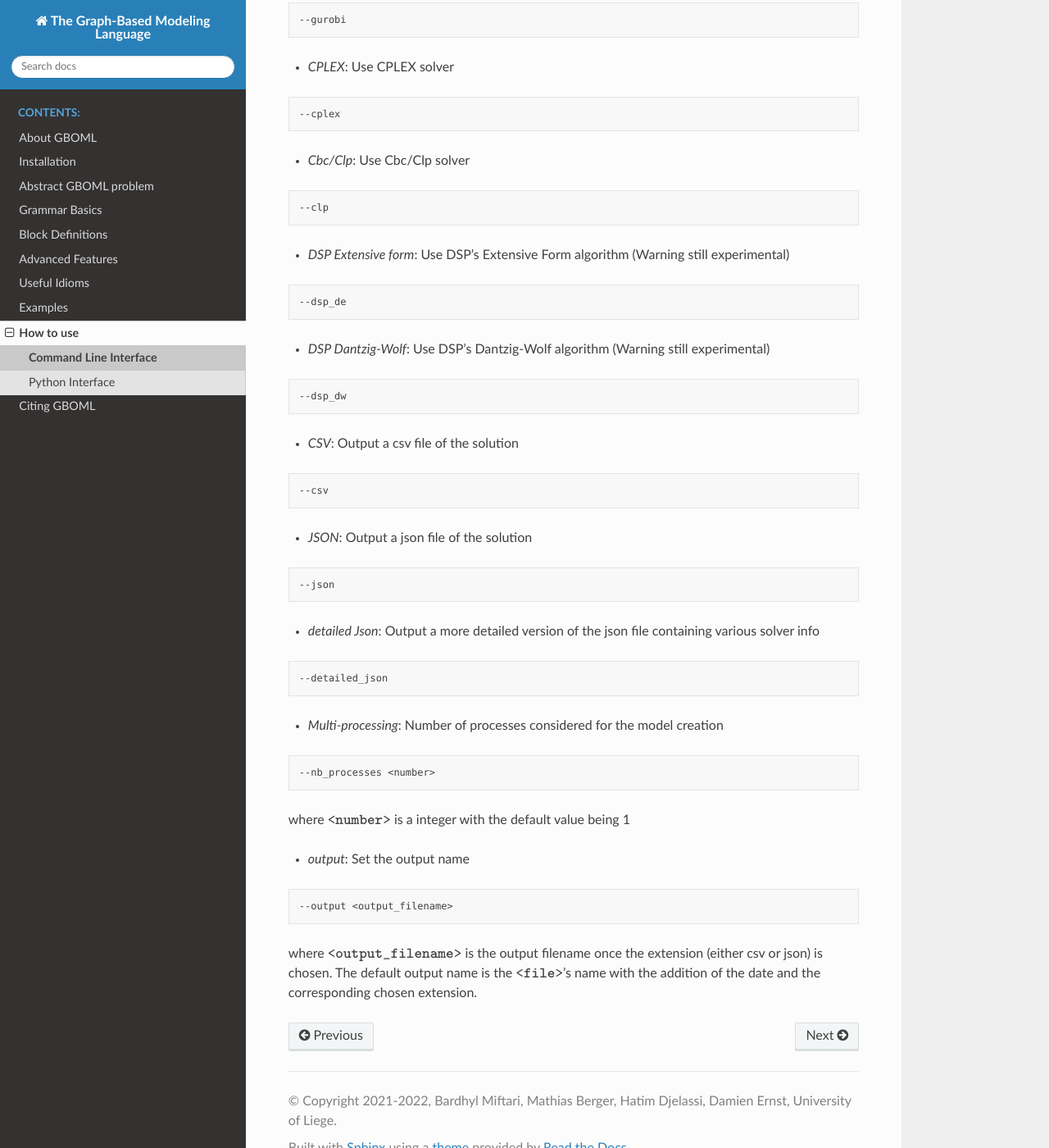
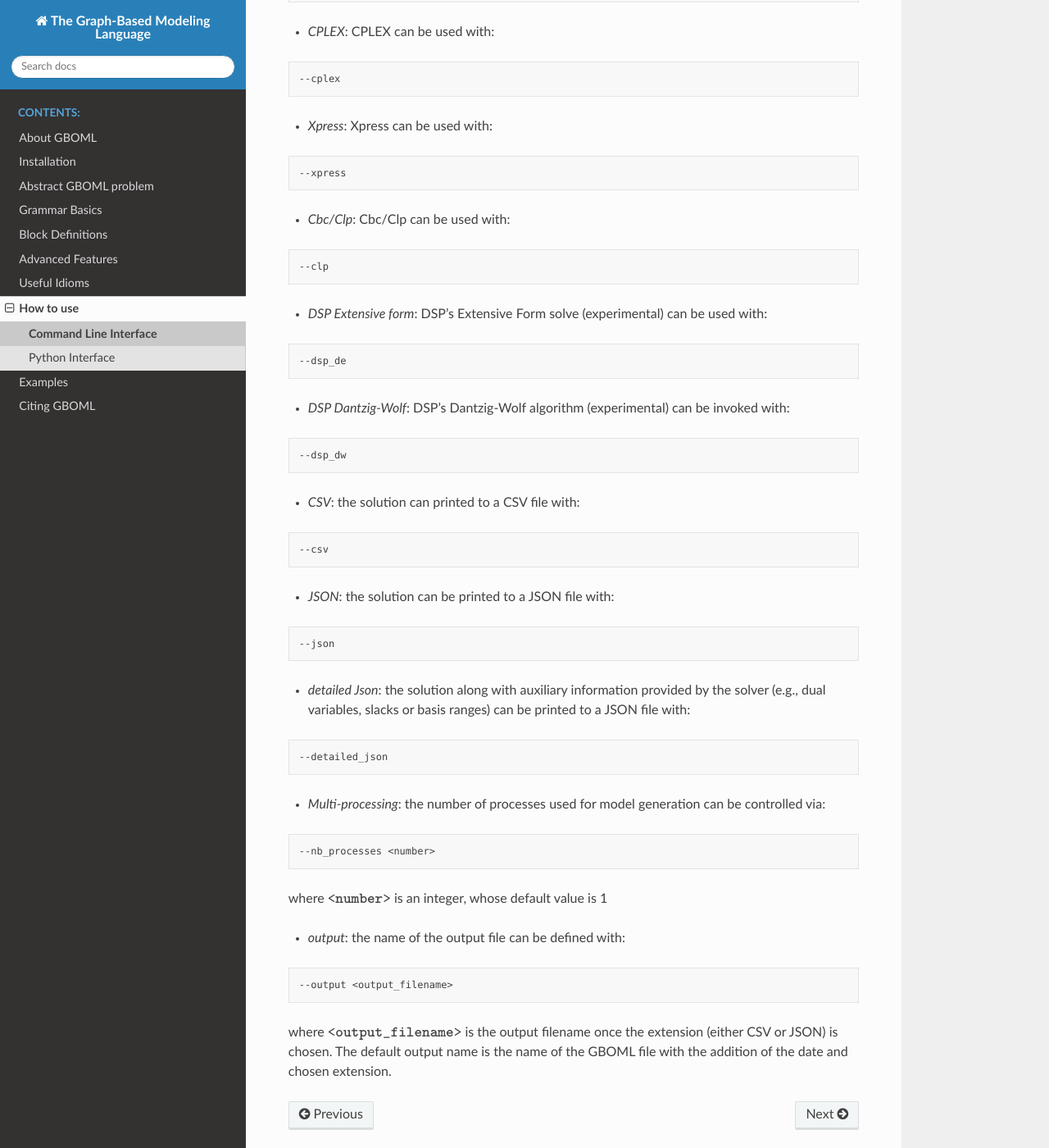
Before and after one commit to MathiasPBerger/gboml-docs-test, a Sphinx documentation site: the page built from docs/source/commandline.rst, in a window 1280 px wide and 1400 px high, scrolled down 803 px. Shown: the whole window at 82% size. Built offline with Sphinx 7.4.7 and the Read the Docs theme 2.0.0, drawn with Linux system fonts in a browser that asks for light colours; some of the changed text lies outside the part shown.

Commit message:
Proofread and updated command-line interface. Switched order of examples and how to use sections. Shifted Python API example to examples section and partly proofread it.

```diff
--- a/docs/source/commandline.rst
+++ b/docs/source/commandline.rst
@@ -3,95 +3,96 @@ Command Line Interface
 
 .. code-block:: bash
 
-   python main.py <file> <options>
+   gboml <file> <options>
 
-where :math:`\texttt{<file>}` is the name of the file to be considered and :math:`\texttt{<options>}` one or several options flags that can be activated.
+where :math:`\texttt{<file>}` is the name of the file to be considered and :math:`\texttt{<options>}` corresponds to one or several optional flags that can be activated.
+
 The options are the following :
 
-* *Print tokens*: To print the tokens outputted by the lexer you can add
+* *Print tokens*: the tokens output by the lexer can be printed with:
 
 .. code-block:: bash
 
    --lex
 
-* *Print the syntax tree*: To print the syntax tree by the parser you can add
+* *Print the syntax tree*: the syntax tree generated by the parser can be printed with:
 
 .. code-block:: bash
 
    --parser
 
-* *Print the matrices*: To print the matrix A, the vector b and C
+* *Print the matrices*: the coefficient, right-hand side and objective matrices and vectors can be printed with:
 
 .. code-block:: bash
 
    --matrix
 
-* *Linprog*: Use Linprog solver
-
-.. code-block:: bash
-
-   --linprog
-
-* *Gurobi*: Use Gurobi solver
+* *Gurobi*: Gurobi can be invoked with:
 
 .. code-block:: bash
 
    --gurobi
 
-* *CPLEX*: Use CPLEX solver
+* *CPLEX*: CPLEX can be used with:
 
 .. code-block:: bash
 
    --cplex
 
-* *Cbc/Clp*: Use Cbc/Clp solver
+* *Xpress*: Xpress can be used with:
+
+.. code-block:: bash
+
+  --xpress
+
+* *Cbc/Clp*: Cbc/Clp can be used with:
 
 .. code-block:: bash
 
    --clp
 
-* *DSP Extensive form*: Use DSP's Extensive Form algorithm (Warning still experimental)
+* *DSP Extensive form*: DSP's Extensive Form solve (experimental) can be used with:
 
 .. code-block:: bash
 
    --dsp_de
 
-* *DSP Dantzig-Wolf*: Use DSP's Dantzig-Wolf algorithm  (Warning still experimental)
+* *DSP Dantzig-Wolf*: DSP's Dantzig-Wolf algorithm (experimental) can be invoked with:
 
 .. code-block:: bash
 
    --dsp_dw
 
-* *CSV*: Output a csv file of the solution
+* *CSV*: the solution can printed to a CSV file with:
 
 .. code-block:: bash
 
    --csv
 
-* *JSON*: Output a json file of the solution
+* *JSON*: the solution can be printed to a JSON file with:
 
 .. code-block:: bash
 
    --json
 
-* *detailed Json*: Output a more detailed version of the json file containing various solver info
+* *detailed Json*: the solution along with auxiliary information provided by the solver (e.g., dual variables, slacks or basis ranges) can be printed to a JSON file with:
 
 .. code-block:: bash
 
 	--detailed_json
 
-* *Multi-processing*: Number of processes considered for the model creation
+* *Multi-processing*: the number of processes used for model generation can be controlled via:
 
 .. code-block:: bash
 
 	--nb_processes <number>
 
-where :math:`\texttt{<number>}` is a integer with the default value being 1
+where :math:`\texttt{<number>}` is an integer, whose default value is 1
 
-* *output*: Set the output name
+* *output*: the name of the output file can be defined with:
 
 .. code-block:: bash
 
 	--output <output_filename>
 
-where :math:`\texttt{<output_filename>}` is the output filename once the extension (either csv or json) is chosen. The default output name is the :math:`\texttt{<file>}`'s name with the addition of the date and the corresponding chosen extension.
+where :math:`\texttt{<output_filename>}` is the output filename once the extension (either CSV or JSON) is chosen. The default output name is the name of the GBOML file with the addition of the date and chosen extension.
--- a/docs/source/examples.rst
+++ b/docs/source/examples.rst
@@ -7,5 +7,6 @@ This section describes some examples
    :maxdepth: 3
    :caption: Contents:
 
-   ./microgrid.rst
-   ./remote_hub.rst
+   ./microgrid_example.rst
+   ./remote_hub_example.rst
+   ./python_api_example.rst
--- a/docs/source/index.rst
+++ b/docs/source/index.rst
@@ -17,8 +17,8 @@ Graph-Based Optimization Modeling Language Documentation
    ./block_definitions.rst
    ./advanced_features.rst
    ./useful_idioms.rst
+   ./how_to_use.rst
    ./examples.rst
-   ./how_to_use.rst
    ./citation.rst
 
 
--- a/docs/source/microgrid.rst
+++ b/docs/source/microgrid_example.rst
@@ -192,11 +192,11 @@ How to run the example
 
 There are two ways of running the microgrid example:
 
-* From the command line: first, you need to go to the GBOML directory, open a terminal and write the following,
+* From the command line: first, you need to go to the GBOML directory, open a terminal window and type the following commands,
 
 .. code-block:: c
 
-	python main.py examples/microgrid/microgrid.txt --cplex --json -o microgrid_example
+	gboml examples/microgrid/microgrid.txt --cplex --json -o microgrid_example
 
 This will solve the microgrid problem using CPLEX and save the solution in "examples/microgrid/microgrid_example.json".
 
--- a/docs/source/remote_hub.rst
+++ b/docs/source/remote_hub_example.rst
@@ -26,7 +26,7 @@ There are two ways of running the remote hub example:
 
 .. code-block:: bash
 
-	python main.py examples/remote_energy_supply_chain/remote_hub_nowacc.txt --cplex --json -o remote_hub_example
+	gboml examples/remote_energy_supply_chain/remote_hub_nowacc.txt --cplex --json -o remote_hub_example
 
 This will solve the remote hub problem using CPLEX and save the solution in "examples/remote_energy_supply_chain/remote_hub_example.json".
 
```
Also changed, not shown: docs/source/python_api_example.rst (added, +93 -0 lines), docs/source/python_interface.rst (+0 -94 lines).
